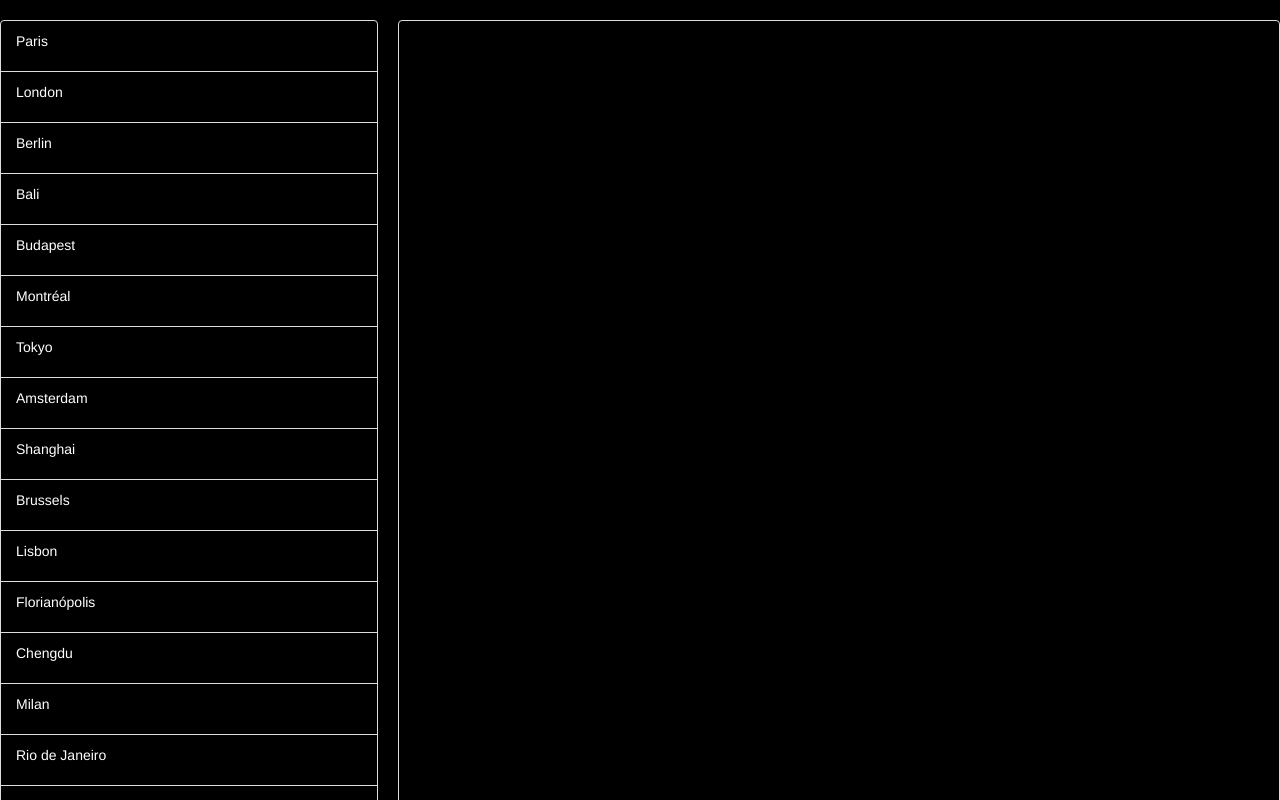
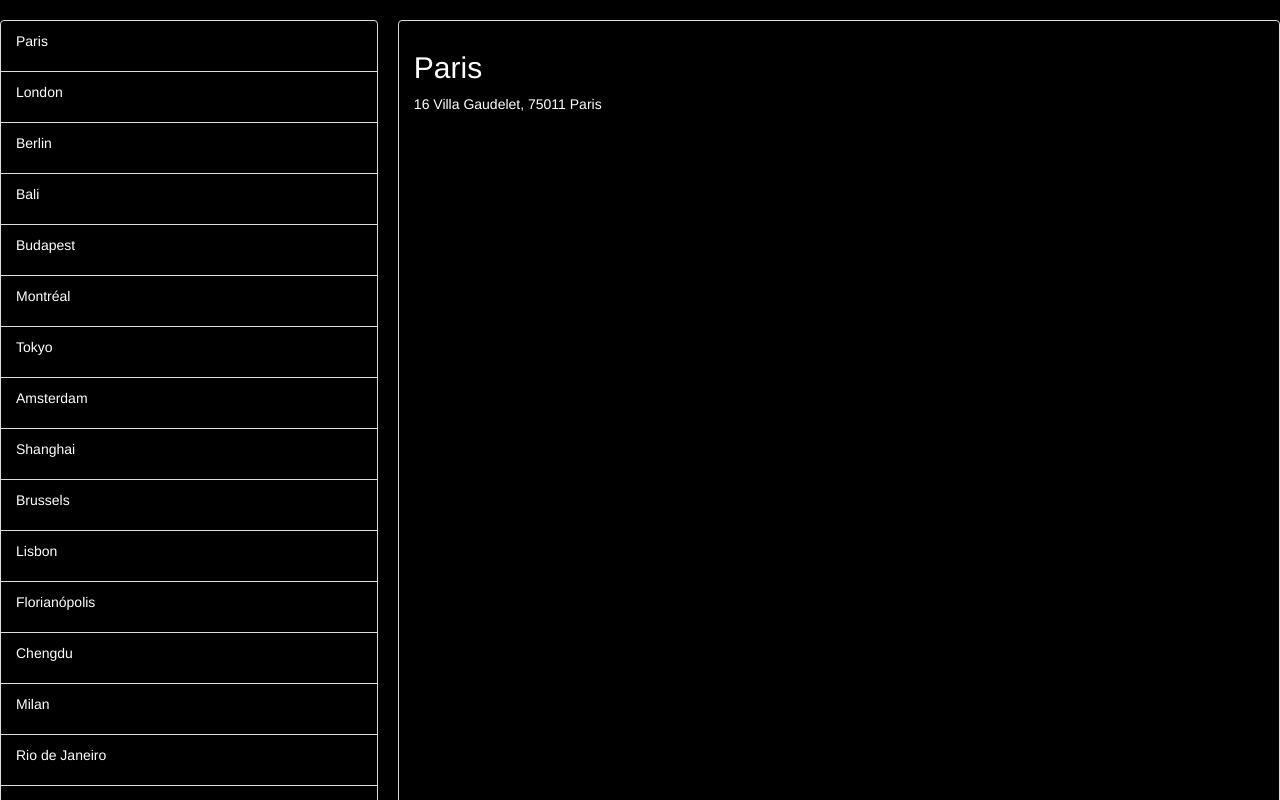
Before and after one commit to lbreen/wagon-cities, a React app: page / in a window 1280 px wide. Shown: the top 800 px of the page. Built offline with nearby package versions, Linux system fonts and the light colour scheme.

Commit message:
user cna view activecity but not select

```diff
--- /dev/null
+++ b/src/components/active_city.jsx
@@ -0,0 +1,12 @@
+import React from 'react';
+
+const ActiveCity = ({ city: { name, address } }) => {
+  return (
+    <div className="active-city">
+      <h2>{name}</h2>
+      <p>{address}</p>
+    </div>
+  );
+};
+
+export default ActiveCity;
--- a/src/components/app.jsx
+++ b/src/components/app.jsx
@@ -1,6 +1,7 @@
 import React from 'react';
 
 import CityList from '../containers/city_list';
+import ActiveCity from './active_city';
 
 import cities from '../../data/cities';
 
@@ -8,7 +9,7 @@ const App = () => {
   return (
     <div className="app">
       <CityList cities={cities} />
-      <div className="active-city" />
+      <ActiveCity city={cities[0]} />
     </div>
   );
 };
```
